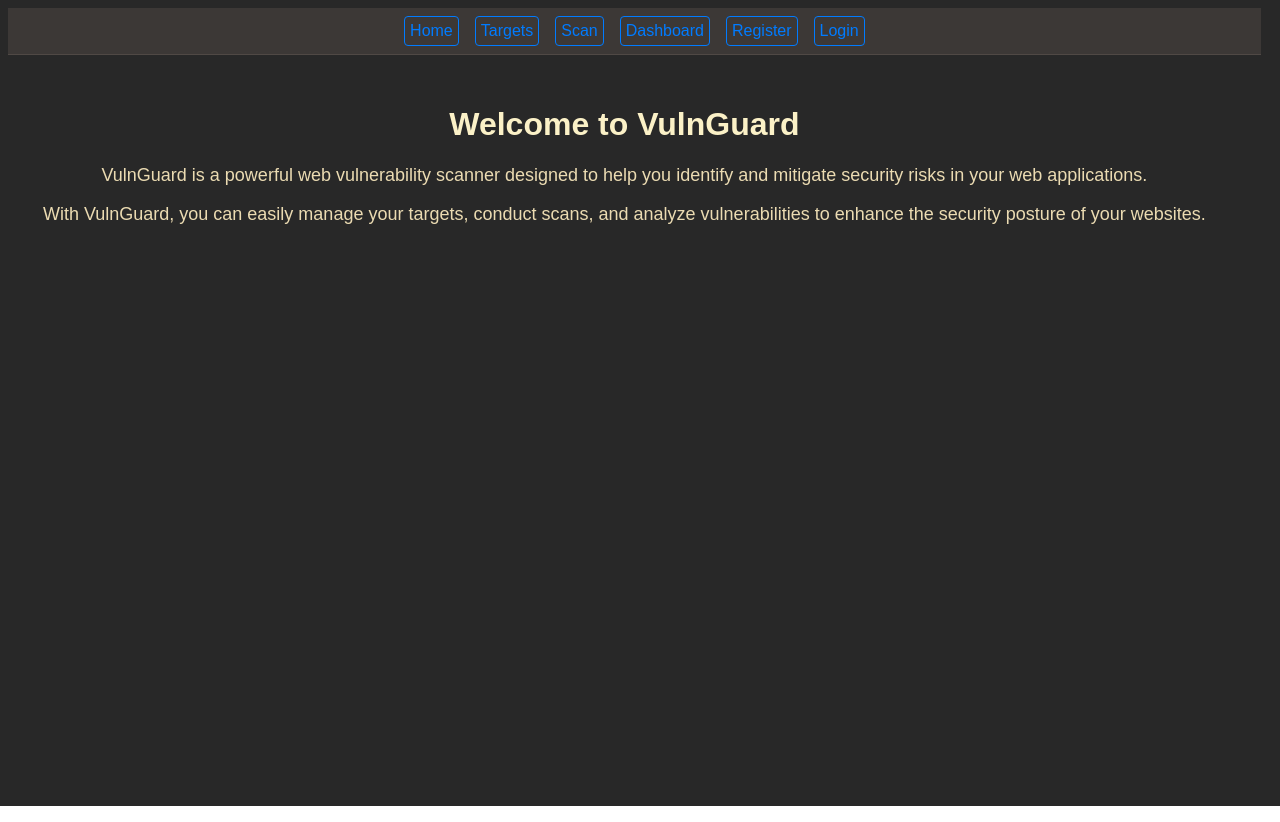
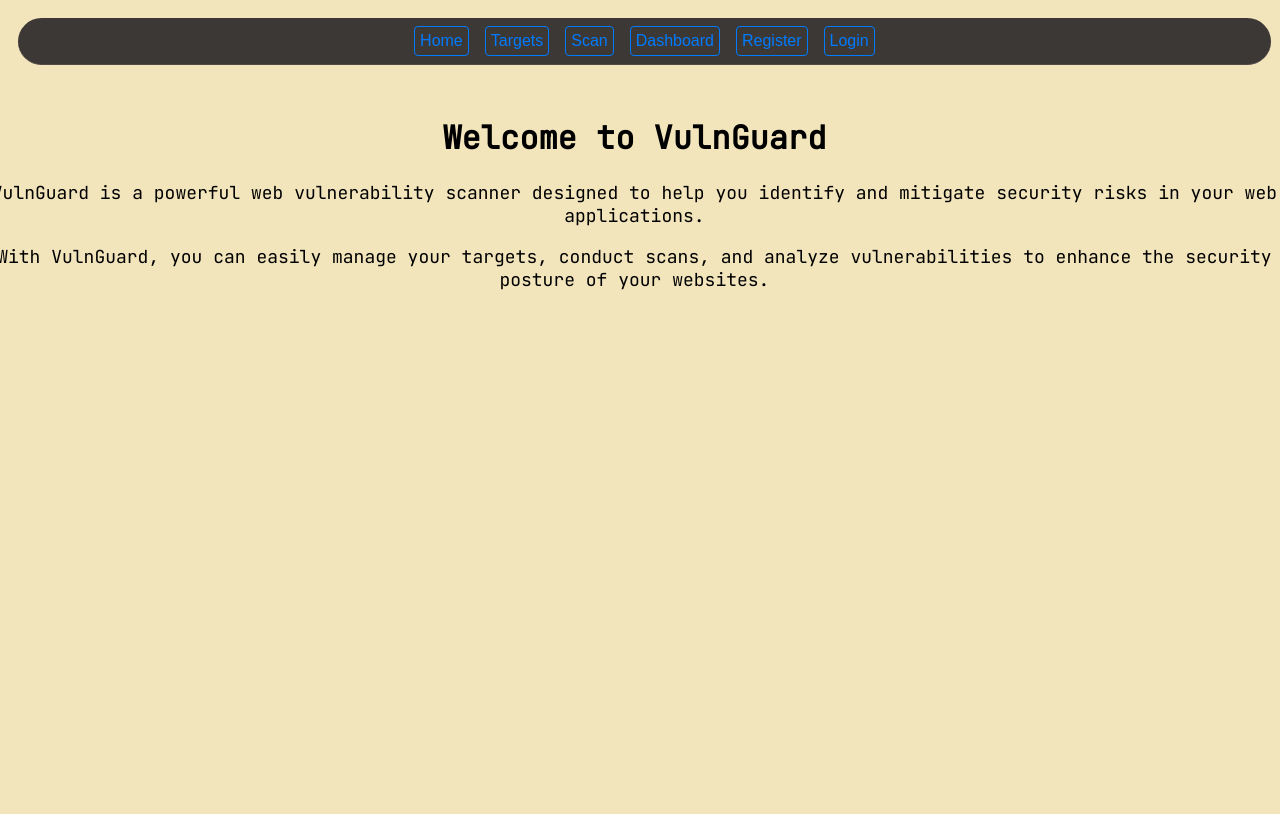
Before and after one commit to jkartheekreddy/VulnGuard, a Vue app in the folder frontend/: page / in a window 1280 px wide. Built offline with nearby package versions, Linux system fonts and the light colour scheme.

Commit message:
new commit

```diff
--- a/frontend/package.json
+++ b/frontend/package.json
@@ -10,7 +10,7 @@
   "dependencies": {
     "core-js": "^3.8.3",
     "vue": "^3.2.13",
-    "vue-router" : "^4.3.3"
+    "vue-router": "^4.3.3"
   },
   "devDependencies": {
     "@babel/core": "^7.12.16",
--- a/frontend/src/App.vue
+++ b/frontend/src/App.vue
@@ -1,5 +1,5 @@
 <template>
-  <div id="app">
+  <div id="App">
     <AppNavbar/>
     <router-view />
   </div>
@@ -21,12 +21,12 @@ html {
   overflow: hidden;
 }
 
-#app {
+#App {
   display: flex;
   flex-direction: column;
   margin: -10px 0px 0px -10px;
   width: 101vw;
-  height: 101vh;
+  height: 102vh;
   font-family: Arial, sans-serif;
   background-color: #282828;
   color: #c19e16;
--- a/frontend/src/components/AppNavbar.vue
+++ b/frontend/src/components/AppNavbar.vue
@@ -27,7 +27,6 @@ export default {
   margin: 0.5rem;
   padding: 5px 5px;
   font-size: 16px;
-
   text-align: center;
   color: #007bff;
   background-color: transparent;
@@ -35,6 +34,10 @@ export default {
   border-radius: 4px;
   cursor: pointer;
   transition: background-color 0.3s, color 0.3s, border-color 0.3s;
+}
+
+nav {
+  border-radius: 27px;
 }
 
 #homeButton:hover {
@@ -52,6 +55,7 @@ export default {
 
 .home {
   padding: 20px;
+  background-color: #f2e5bc;
 }
 
 .navbar {
--- a/frontend/src/components/Home.vue
+++ b/frontend/src/components/Home.vue
@@ -1,5 +1,6 @@
 <template>
-    <div id="app">
+  <link href='https://fonts.googleapis.com/css?family=JetBrains Mono' rel='stylesheet'>
+    <div id="page">
         <div class="page-content">
             <h1>Welcome to VulnGuard</h1>
             <p>VulnGuard is a powerful web vulnerability scanner designed to help you identify and mitigate security risks in your web applications.</p>
@@ -16,15 +17,15 @@ export default {
 
 <style>
 
-#app {
+#page {
   display: flex;
   flex-direction: column;
   margin: -10px 0px 0px -10px;
-  width: 101vw;
-  height: 101vh;
+  width: 102vw;
+  height: 103vh;
   font-family: Arial, sans-serif;
-  background-color: #282828;
-  color: #c19e16;
+  background-color: #f2e5bc;
+  max-width: 100%;
 }
 
 .page-content {
@@ -33,11 +34,13 @@ export default {
 }
 
 .page-content h1 {
-  color: #fbf1c7;
+  color: black;
+  font-family: 'JetBrains Mono';
 }
 
 .page-content p {
-  color: #ebdbb2;
+  font-family: 'JetBrains Mono';
+  color: black;
   font-size: 18px;
 }
 
```
Also changed, not shown: 1 other file (tests, documents, lock files or other folders).
